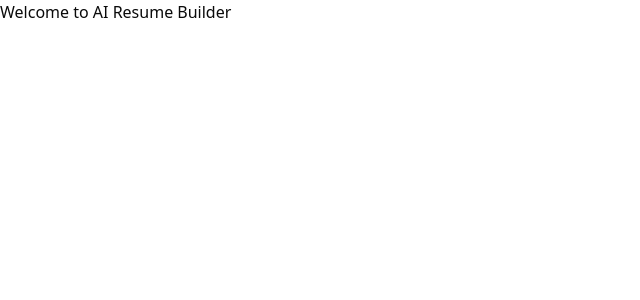
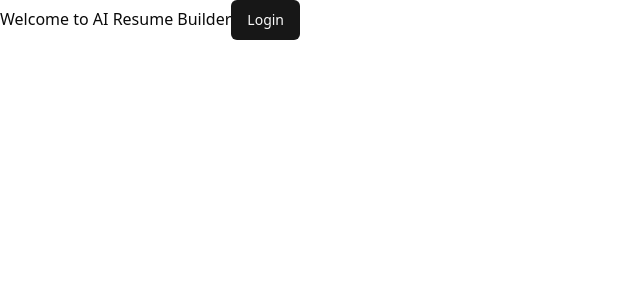
Before and after one commit to abdullahmujahidali/AI-Resume-Generator, a React (Vite) app: page / in a window 1280 px wide. Shown: the top 300 px of the page, without its empty margins (0-640 px from the left). Built offline with nearby package versions, Linux system fonts and the light colour scheme.

Commit message:
install button and configured react router dom

```diff
--- a/package.json
+++ b/package.json
@@ -10,11 +10,13 @@
     "preview": "vite preview"
   },
   "dependencies": {
+    "@radix-ui/react-slot": "^1.1.0",
     "class-variance-authority": "^0.7.0",
     "clsx": "^2.1.1",
     "lucide-react": "^0.395.0",
     "react": "^18.2.0",
     "react-dom": "^18.2.0",
+    "react-router-dom": "^6.23.1",
     "tailwind-merge": "^2.3.0",
     "tailwindcss-animate": "^1.0.7"
   },
--- a/src/App.tsx
+++ b/src/App.tsx
@@ -1,14 +1,12 @@
-import { useState } from 'react'
-import reactLogo from './assets/react.svg'
-import viteLogo from '/vite.svg'
 import './App.css'
+import { Button } from './components/ui/button'
 
 function App() {
-  const [count, setCount] = useState(0)
 
   return (
     <>
       Welcome to AI Resume Builder
+      <Button> Login </Button>
     </>
   )
 }
--- /dev/null
+++ b/src/auth/sign-in/index.tsx
@@ -0,0 +1,7 @@
+import React from "react";
+
+function SignInPage(){
+  return <div>Sign In</div>
+}
+
+export default SignInPage;
--- /dev/null
+++ b/src/components/ui/button.tsx
@@ -0,0 +1,56 @@
+import * as React from "react"
+import { Slot } from "@radix-ui/react-slot"
+import { cva, type VariantProps } from "class-variance-authority"
+
+import { cn } from "@/lib/utils"
+
+const buttonVariants = cva(
+  "inline-flex items-center justify-center whitespace-nowrap rounded-md text-sm font-medium ring-offset-background transition-colors focus-visible:outline-none focus-visible:ring-2 focus-visible:ring-ring focus-visible:ring-offset-2 disabled:pointer-events-none disabled:opacity-50",
+  {
+    variants: {
+      variant: {
+        default: "bg-primary text-primary-foreground hover:bg-primary/90",
+        destructive:
+          "bg-destructive text-destructive-foreground hover:bg-destructive/90",
+        outline:
+          "border border-input bg-background hover:bg-accent hover:text-accent-foreground",
+        secondary:
+          "bg-secondary text-secondary-foreground hover:bg-secondary/80",
+        ghost: "hover:bg-accent hover:text-accent-foreground",
+        link: "text-primary underline-offset-4 hover:underline",
+      },
+      size: {
+        default: "h-10 px-4 py-2",
+        sm: "h-9 rounded-md px-3",
+        lg: "h-11 rounded-md px-8",
+        icon: "h-10 w-10",
+      },
+    },
+    defaultVariants: {
+      variant: "default",
+      size: "default",
+    },
+  }
+)
+
+export interface ButtonProps
+  extends React.ButtonHTMLAttributes<HTMLButtonElement>,
+    VariantProps<typeof buttonVariants> {
+  asChild?: boolean
+}
+
+const Button = React.forwardRef<HTMLButtonElement, ButtonProps>(
+  ({ className, variant, size, asChild = false, ...props }, ref) => {
+    const Comp = asChild ? Slot : "button"
+    return (
+      <Comp
+        className={cn(buttonVariants({ variant, size, className }))}
+        ref={ref}
+        {...props}
+      />
+    )
+  }
+)
+Button.displayName = "Button"
+
+export { Button, buttonVariants }
--- a/src/main.tsx
+++ b/src/main.tsx
@@ -2,9 +2,22 @@
 import ReactDOM from 'react-dom/client'
 import App from './App.tsx'
 import './index.css'
+import { createBrowserRouter, RouterProvider } from 'react-router-dom'
+import SignInPage from './auth/sign-in/index.tsx'
+
+const router = createBrowserRouter([
+  {
+    path: '/',
+    element: <App />,
+  },
+  {
+    path: '/auth/sign-in',
+    element: <SignInPage />,
+  }
+])
 
 ReactDOM.createRoot(document.getElementById('root')!).render(
   <React.StrictMode>
-    <App />
+    <RouterProvider router={router} />
   </React.StrictMode>,
 )
```
Also changed, not shown: 1 other file (tests, documents, lock files or other folders).
